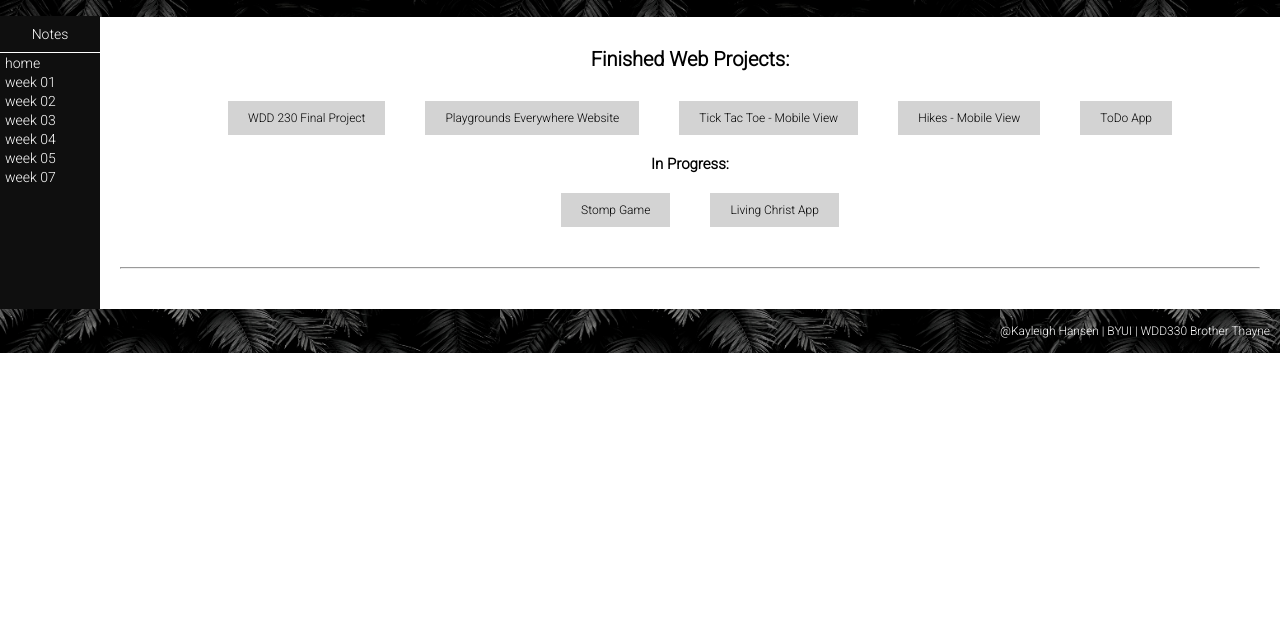
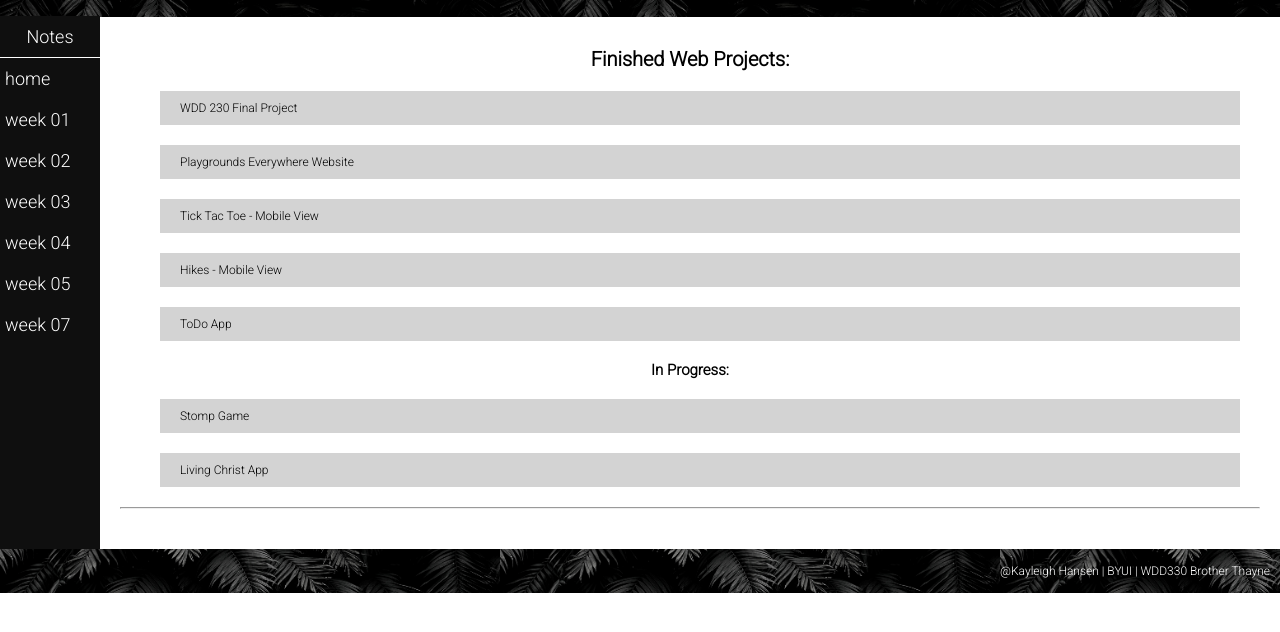
Before and after one commit to kayleighhansen/wdd330, a plain HTML site: page index.html in a window 1280 px wide. Shown: the part 96-728 px from the top of the page. Drawn offline with Linux system fonts and the light colour scheme.

Commit message:
working on protfolio

```diff
--- a/css/style.css
+++ b/css/style.css
@@ -68,13 +68,18 @@ main {
 font-family: 'Roboto', sans-serif;
 text-decoration: none;
 padding: 10px 5px;
-font-size: 14px;
+font-size: 18px;
 color: white;
+}
+
+.sidenav li {
+    padding: 10px 0px;
+    font-size: 15px;
 }
 
 .dropdown-btn {
     border-bottom: 1px solid;
-    font-size: 14px;
+    font-size: 18px;
     width: 100px;
     display: block;
     background: none;
@@ -101,8 +106,6 @@ color: white;
 
 #projects {
     margin-left: 20px;
-    display: flex;
-    justify-content: center;
 }
 
 footer {
--- a/index.html
+++ b/index.html
@@ -41,6 +41,8 @@
     </main>
     <footer></footer>
     <script src="js/main.js"></script>
+    <script src="js/sidenav.js"></script>
+
 </body>
 
 </html>
--- a/js/main.js
+++ b/js/main.js
@@ -22,6 +22,9 @@ const text_3 = document.createTextNode("Notes");
 notes_button.appendChild(text_3);
 const element_3 = document.querySelector('ol');
 element_3.appendChild(notes_button);
+
+
+
 
 
  //navigation bar - creates all of the li's from week folders
--- /dev/null
+++ b/js/sidenav.js
@@ -0,0 +1,6 @@
+console.log("working");
+
+const dropDown = document.querySelector('.dropdown-btn');
+dropDown.addEventListener('click', (event) => {
+    console.log("notes");
+})
```
